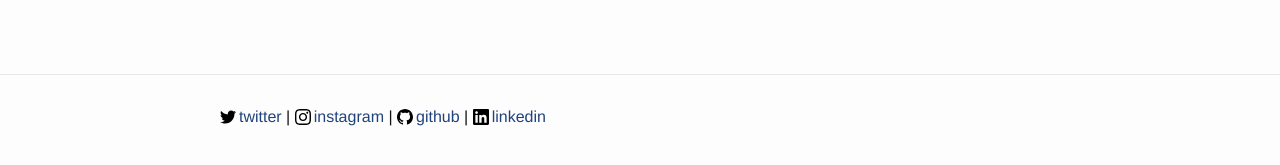
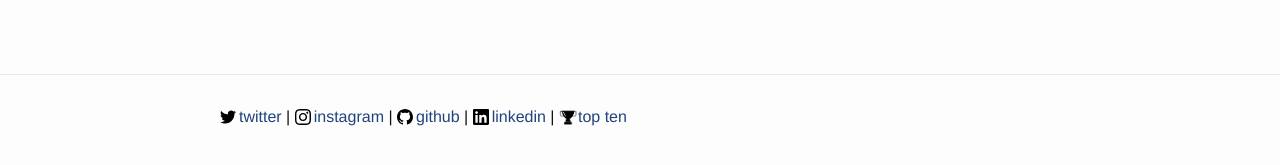
Before and after one commit to codydalerodgers/personal-blog, a Jekyll site: the page built from films/index.html, in a window 1280 px wide. Shown: the part 726-891 px from the top of the page. Built offline with Jekyll 4.4.1, drawn with Linux system fonts in a browser that asks for light colours.

Commit message:
Adding trophy to bottom bar

```diff
--- a/_includes/footer.html
+++ b/_includes/footer.html
@@ -3,8 +3,11 @@
     <div class="footer-body">
     <p>
       {% for website in site.social %}
-        <a href="{{ website.url }}{{ website.username }}"><svg class="svg-icon grey"><use xlink:href="{{ 'assets/minima-social-icons.svg' | relative_url }}#{{ website.name }}"></use></svg>{{ website.name }}</a>{% if forloop.last %} {% continue %} {% endif %} |
+        <a href="{{ website.url }}{{ website.username }}"><svg class="svg-icon grey"><use xlink:href="{{ 'assets/minima-social-icons.svg' | relative_url }}#{{ website.name }}"></use></svg>{{ website.name }}</a> |
       {% endfor %}
+      <a href="{{ "favorites/2019/01/01/favorites.html" | prepend: site.baseurl }}">
+        <img src="{{ "/assets/images/trophy.png" | prepend: site.baseurl }}" class="svg-icon">top ten
+      </a>
     </p>
     </div>
   </div>
```
Also changed, not shown: assets/images/top_10.png (deleted), assets/images/trophy.png (added).
